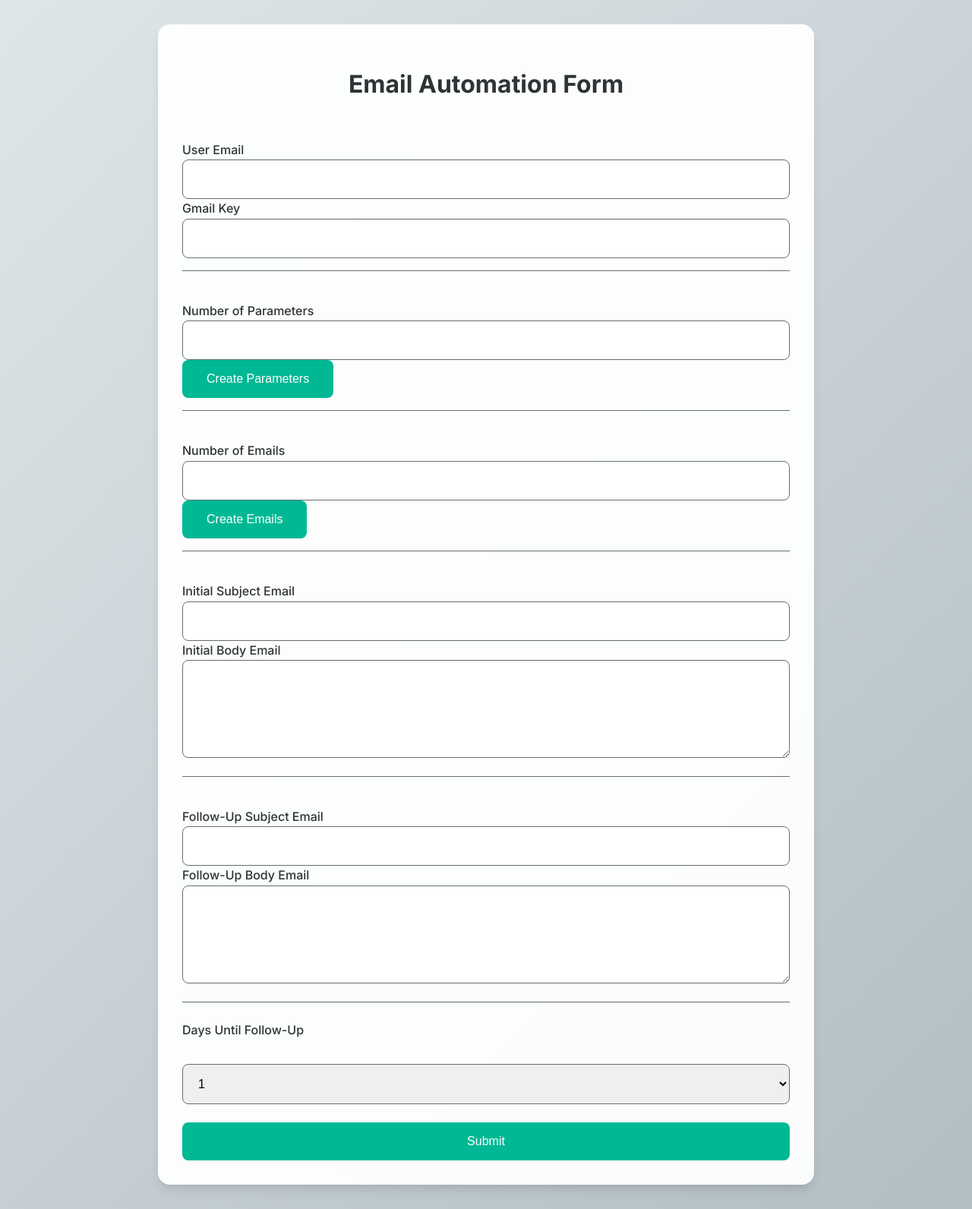
After one commit to MaybeSam05/MailMerge2.0, a Flask app: page /parameters in a window 1280 px wide. The commit adds this page. Shown: the whole page at 76% size. Run offline with Flask 3, Linux system fonts and the light colour scheme.

Commit message:
version 1.0

```diff
--- a/app.py
+++ b/app.py
@@ -1,27 +1,209 @@
-from flask import Flask, render_template, request, redirect, url_for
-from services.email_service import send_email
+from flask import Flask, render_template, request, redirect, url_for, jsonify
+import smtplib
+from datetime import datetime, timedelta
+import re
+import sqlite3
+from apscheduler.schedulers.background import BackgroundScheduler
+from apscheduler.jobstores.sqlalchemy import SQLAlchemyJobStore
 
 app = Flask(__name__)
 
-@app.route('/')
-def index():
+# Initialize the scheduler
+scheduler = BackgroundScheduler({
+    'apscheduler.jobstores.default': SQLAlchemyJobStore(url='sqlite:///jobs.db'),
+    'apscheduler.executors.default': {'class': 'apscheduler.executors.pool:ThreadPoolExecutor', 'max_workers': '20'},
+    'apscheduler.job_defaults.coalesce': 'false',
+    'apscheduler.job_defaults.max_instances': '3',
+})
+
+def send_pending_followups():
+    """Check and send any pending follow-up emails"""
+    conn = sqlite3.connect('followups.db')
+    c = conn.cursor()
+
+    today = datetime.now().date()
+
+    c.execute('''SELECT * FROM followups
+                 WHERE send_date <= ?
+                 AND sent IS NULL''', (today,))
+    pending_emails = c.fetchall()
+
+    for email in pending_emails:
+        try:
+            _, sender, receiver, subject, body, send_date, gmail_key = email
+
+            server = smtplib.SMTP("smtp.gmail.com", 587)
+            server.starttls()
+            server.login(sender, gmail_key)
+
+            text = f"Subject: {subject}\n\n{body}"
+            server.sendmail(sender, receiver, text)
+
+            c.execute('''UPDATE followups
+                        SET sent = 1
+                        WHERE sender = ?
+                        AND receiver = ?
+                        AND send_date = ?''',
+                     (sender, receiver, send_date))
+
+            print(f"Follow-up email sent to {receiver}")
+            server.quit()
+
+        except Exception as e:
+            print(f"Error sending email to {receiver}: {str(e)}")
+
+    conn.commit()
+    conn.close()
+
+# Start the scheduler when the app starts
+@app.before_first_request
+def init_scheduler():
+    if not scheduler.running:
+        scheduler.add_job(
+            send_pending_followups,
+            'interval',
+            minutes=1,
+            id='send_followups',
+            replace_existing=True
+        )
+        scheduler.start()
+
+def sanitize_input(input_str):
+    """Remove special characters from input to prevent issues."""
+    if input_str:
+        return re.sub(r'[^\w\s@.]+', '', input_str)
+    return input_str
+
+@app.route('/', methods=['GET', 'POST'])
+def home():
+    if request.method == 'POST':
+        return redirect(url_for('parameters'))
     return render_template('index.html')
 
-@app.route('/submit', methods=['GET', 'POST'])
+@app.route('/parameters', methods=['GET', 'POST'])
+def parameters():
+    return render_template('parameters.html')
+
+@app.route('/submit', methods=['POST'])
 def submit():
-    if request.method == 'POST':
-        name = request.form.get('name')
-        return f"Hello, {name}!"
-    return render_template('submit.html')
+    # Step 1: Collect and sanitize Gmail key and user email
+    gmail_key = sanitize_input(request.form.get('gmailKey'))
+    user_email = sanitize_input(request.form.get('userEmail'))
 
+    # Step 2: Collect and sanitize Replace values
+    num_params = int(request.form.get('numParams'))
+    replace_values = [sanitize_input(request.form.get(f'replace{i}')) for i in range(1, num_params + 1)]
 
-@app.route('/send')
-def send():
-    send_email("test@example.com", "Subject", "Body")
-    return "Email sent"
+    # Step 3: Collect and sanitize emails and their parameters
+    num_emails = int(request.form.get('numEmails'))
+    emails_data = []
+    for i in range(1, num_emails + 1):
+        email = sanitize_input(request.form.get(f'email{i}'))
+        params = [sanitize_input(request.form.get(f'email{i}_param{j}')) for j in range(1, num_params + 1)]
+        emails_data.append({"email": email, "parameters": params})
 
+    # Step 4: Collect and sanitize initial and follow-up email data
+    initial_subject = sanitize_input(request.form.get('initialSubject'))
+    initial_body = sanitize_input(request.form.get('initialBody'))
 
-if __name__ == "__main__":
-    app.run(debug=True)
+    followup_subject = sanitize_input(request.form.get('followupSubject'))
+    followup_body = sanitize_input(request.form.get('followupBody'))
 
-# use smtp library
+    followup_days = int(request.form.get('followupDays'))
+
+    # Step 6: Prepare the data for email processing
+    data = {
+        "user_email": user_email,
+        "gmail_key": gmail_key,
+        "replace_values": replace_values,
+        "emails_data": emails_data,
+        "initial_subject": initial_subject,
+        "initial_body": initial_body,
+        "followup_subject": followup_subject,
+        "followup_body": followup_body,
+        "followup_days": followup_days
+    }
+
+    # Send initial emails and schedule follow-ups
+    refined_data = process_data(data)
+    initsend(refined_data, user_email, gmail_key)
+
+    # Store follow-up email data in database for later sending
+    conn = sqlite3.connect('followups.db')
+    c = conn.cursor()
+
+    # Create table if it doesn't exist
+    c.execute('''CREATE TABLE IF NOT EXISTS followups
+                 (id INTEGER PRIMARY KEY AUTOINCREMENT,
+                  sender TEXT,
+                  receiver TEXT,
+                  subject TEXT,
+                  body TEXT,
+                  send_date DATE,
+                  gmail_key TEXT,
+                  sent BOOLEAN DEFAULT NULL)''')
+
+    # Calculate send date for follow-ups
+    send_date = (datetime.now() + timedelta(minutes=data['followup_days'])).date()  # Changed from days to minutes
+
+    # Store each follow-up email
+    for entry in refined_data:
+        c.execute('''INSERT INTO followups
+                     (sender, receiver, subject, body, send_date, gmail_key)
+                     VALUES (?, ?, ?, ?, ?, ?)''',
+                 (user_email,
+                  entry['email'],
+                  entry['followup_subject'],
+                  entry['followup_body'],
+                  send_date,
+                  gmail_key))
+
+    conn.commit()
+    conn.close()
+
+    # Render the success page with relevant info
+    return render_template('confirm.html', num_emails=num_emails)
+
+def process_data(data):
+    """Format the email data by replacing placeholders."""
+    formatted_emails = []
+
+    for email_data in data['emails_data']:
+        email = email_data['email']
+        params = email_data['parameters']
+
+        initial_subject = data['initial_subject']
+        initial_body = data['initial_body']
+        followup_subject = data['followup_subject']
+        followup_body = data['followup_body']
+
+        for placeholder, value in zip(data['replace_values'], params):
+            initial_subject = initial_subject.replace(placeholder, value)
+            initial_body = initial_body.replace(placeholder, value)
+            followup_subject = followup_subject.replace(placeholder, value)
+            followup_body = followup_body.replace(placeholder, value)
+
+        formatted_emails.append({
+            'email': email,
+            'initial_subject': initial_subject,
+            'initial_body': initial_body,
+            'followup_subject': followup_subject,
+            'followup_body': followup_body
+        })
+
+    return formatted_emails
+
+def initsend(data, sender, key):
+    """Send initial emails to the recipients."""
+    for entry in data:
+        receiver = entry['email']
+        server = smtplib.SMTP("smtp.gmail.com", 587)
+        server.starttls()
+        server.login(sender, key)
+        text = f"Subject: {entry['initial_subject']}\n\n{entry['initial_body']}"
+        server.sendmail(sender, receiver, text)
+        print(f"Initial email sent to {receiver}")
+    server.quit()
+
+if __name__ == '__main__':
+    app.run(debug=True, use_reloader=False)  # use_reloader=False prevents duplicate scheduler execution
--- /dev/null
+++ b/static/css/parameters.css
@@ -0,0 +1,104 @@
+:root {
+    --primary-color: #2D3436;
+    --secondary-color: #636E72;
+    --accent-color: #00B894;
+    --background-color: #F8FAFC;
+    --container-bg: rgba(255, 255, 255, 0.95);
+    --border-radius: 16px;
+    --spacing-xs: 0.5rem;
+    --spacing-sm: 1rem;
+    --spacing-md: 1.5rem;
+    --spacing-lg: 2rem;
+    --spacing-xl: 3rem;
+  }
+
+  body {
+    font-family: 'Inter', sans-serif;
+    line-height: 1.6;
+    color: var(--primary-color);
+    background: linear-gradient(135deg, #DFE6E9 0%, #B2BEC3 100%);
+    min-height: 100vh;
+    display: flex;
+    justify-content: center;
+    align-items: center;
+    padding: var(--spacing-md);
+  }
+
+  .container {
+    max-width: 800px;
+    width: 100%;
+    background: var(--container-bg);
+    padding: var(--spacing-lg);
+    border-radius: var(--border-radius);
+    box-shadow:
+      0 10px 15px -3px rgba(0, 0, 0, 0.1),
+      0 4px 6px -2px rgba(0, 0, 0, 0.05);
+    backdrop-filter: blur(10px);
+  }
+
+  h1 {
+    text-align: center;
+    font-weight: 700;
+    color: var(--primary-color);
+    margin-bottom: var(--spacing-lg);
+  }
+
+  form {
+    display: flex;
+    flex-direction: column;
+    gap: var(--spacing-md);
+  }
+
+  label {
+    font-weight: 500;
+    color: var(--primary-color);
+    margin-bottom: var(--spacing-xs);
+  }
+
+  .dynamic-input,
+  input[type="number"],
+  select,
+  textarea {
+    padding: var(--spacing-sm);
+    font-size: 1rem;
+    border: 1px solid var(--secondary-color);
+    border-radius: 8px;
+    width: 100%;
+    box-sizing: border-box;
+  }
+
+  button {
+    padding: var(--spacing-sm) var(--spacing-lg);
+    font-size: 1rem;
+    font-weight: 500;
+    color: white;
+    background: var(--accent-color);
+    border: none;
+    border-radius: 8px;
+    cursor: pointer;
+    transition: transform 0.2s ease, box-shadow 0.2s ease;
+  }
+
+  button:hover {
+    transform: translateY(-2px);
+    box-shadow: 0 4px 12px rgba(0, 184, 148, 0.2);
+  }
+
+  button:active {
+    transform: translateY(0);
+  }
+
+  .section {
+    padding: var(--spacing-sm) 0;
+    border-bottom: 1px solid var(--secondary-color);
+  }
+
+  @media (max-width: 768px) {
+    .container {
+      padding: var(--spacing-md);
+    }
+
+    h1 {
+      font-size: 2rem;
+    }
+  }
--- /dev/null
+++ b/static/js/parameters.js
@@ -0,0 +1,50 @@
+let numParams = 0;
+
+function generateParameters() {
+  const container = document.getElementById('parametersContainer');
+  container.innerHTML = '';
+
+  numParams = document.getElementById('numParams').value;
+  for (let i = 1; i <= numParams; i++) {
+    const input = document.createElement('input');
+    input.type = 'text';
+    input.name = `replace${i}`;
+    input.placeholder = `Replace ${i}`;
+    input.className = 'dynamic-input';
+    container.appendChild(input);
+  }
+}
+
+function generateEmails() {
+  const container = document.getElementById('emailsContainer');
+  container.innerHTML = '';
+
+  const numEmails = document.getElementById('numEmails').value;
+  for (let i = 1; i <= numEmails; i++) {
+    const emailSection = document.createElement('div');
+    emailSection.className = 'section';
+
+    const emailLabel = document.createElement('h3');
+    emailLabel.innerText = `Email ${i}`;
+    emailLabel.style.color = 'var(--primary-color)';
+    emailSection.appendChild(emailLabel);
+
+    const emailInput = document.createElement('input');
+    emailInput.type = 'text';
+    emailInput.name = `email${i}`;
+    emailInput.placeholder = `Email ${i}`;
+    emailInput.className = 'dynamic-input';
+    emailSection.appendChild(emailInput);
+
+    for (let j = 1; j <= numParams; j++) {
+      const paramInput = document.createElement('input');
+      paramInput.type = 'text';
+      paramInput.name = `email${i}_param${j}`;
+      paramInput.placeholder = `Parameter ${j}`;
+      paramInput.className = 'dynamic-input';
+      emailSection.appendChild(paramInput);
+    }
+
+    container.appendChild(emailSection);
+  }
+}
--- /dev/null
+++ b/templates/parameters.html
@@ -0,0 +1,71 @@
+<!DOCTYPE html>
+<html lang="en">
+  <head>
+    <meta charset="UTF-8">
+    <meta name="viewport" content="width=device-width, initial-scale=1.0">
+    <title>Email Automation Form</title>
+    <link rel="preconnect" href="https://fonts.googleapis.com">
+    <link rel="preconnect" href="https://fonts.gstatic.com" crossorigin>
+    <link href="https://fonts.googleapis.com/css2?family=Inter:wght@300;400;500;600;700&display=swap" rel="stylesheet">
+    <link rel="stylesheet" href="/static/css/parameters.css">
+    <script src="/static/js/parameters.js" defer></script>
+  </head>
+  <body>
+    <div class="container">
+      <h1>Email Automation Form</h1>
+      <form action="/submit" method="post">
+        <div class="section">
+          <label for="userEmail">User Email</label>
+          <input type="text" id="userEmail" name="userEmail" class="dynamic-input" required>
+
+          <label for="gmailKey">Gmail Key</label>
+          <input type="text" id="gmailKey" name="gmailKey" class="dynamic-input" required>
+        </div>
+
+        <div class="section">
+          <label for="numParams">Number of Parameters</label>
+          <input type="number" id="numParams" name="numParams" min="1" max="50" required>
+          <button type="button" onclick="generateParameters()">Create Parameters</button>
+          <div id="parametersContainer"></div>
+        </div>
+
+        <div class="section">
+          <label for="numEmails">Number of Emails</label>
+          <input type="number" id="numEmails" name="numEmails" min="1" max="50" required>
+          <button type="button" onclick="generateEmails()">Create Emails</button>
+          <div id="emailsContainer"></div>
+        </div>
+
+        <div class="section">
+          <label for="initialSubject">Initial Subject Email</label>
+          <input type="text" id="initialSubject" name="initialSubject" class="dynamic-input" required>
+
+          <label for="initialBody">Initial Body Email</label>
+          <textarea id="initialBody" name="initialBody" rows="5" class="dynamic-input" required></textarea>
+        </div>
+
+        <div class="section">
+            <label for="followupSubject">Follow-Up Subject Email</label>
+            <input type="text" id="followupSubject" name="followupSubject" class="dynamic-input" required>
+
+            <label for="followupBody">Follow-Up Body Email</label>
+            <textarea id="followupBody" name="followupBody" rows="5" class="dynamic-input" required></textarea>
+          </div>
+
+          <label for="followupDays">Days Until Follow-Up</label>
+          <select id="followupDays" name="followupDays" class="dynamic-input" required>
+            <option value="1">1</option>
+            <option value="2">2</option>
+            <option value="3">3</option>
+            <option value="4">4</option>
+            <option value="5">5</option>
+            <option value="6">6</option>
+            <option value="7">7</option>
+          </select>
+
+          <button type="submit">Submit</button>
+        </div>
+      </form>
+    </div>
+  </body>
+</html>
```
Also changed, not shown: static/css/confirm.css (added, +61 -0 lines), static/css/styles.css (added, +160 -0 lines), templates/confirm.html (added, +19 -0 lines), templates/index.html (+41 -7 lines), static/styles.css (deleted).
